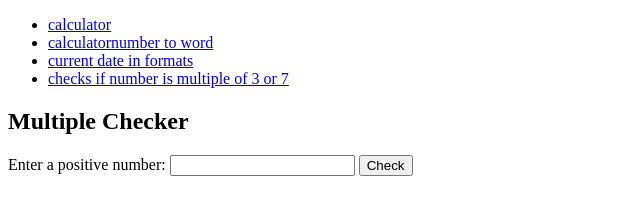
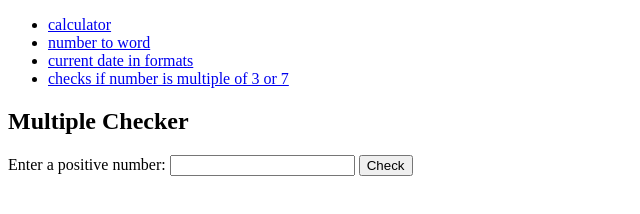
Before and after one commit to RidhimaP24/loginpage, a plain HTML site: page multipleof3&7.html in a window 1280 px wide. Shown: the full height of the page, 0-640 px from the left. Drawn offline with Linux system fonts and the light colour scheme.

Commit message:
multipleof3&7.html

```diff
--- a/multipleof3&7.html
+++ b/multipleof3&7.html
@@ -8,7 +8,7 @@
     <nav>
       <ul>
         <li><a href="lab5.html">calculator</a></li>
-        <li><a href="numbertoword.html">calculatornumber to word</a></li>
+        <li><a href="numbertoword.html">number to word</a></li>
         <li><a href="dateformat.html">current date in formats</a></li>
         <li><a href="multipleof3&7.html">checks if number is multiple of 3 or 7</a></li>
 
```
